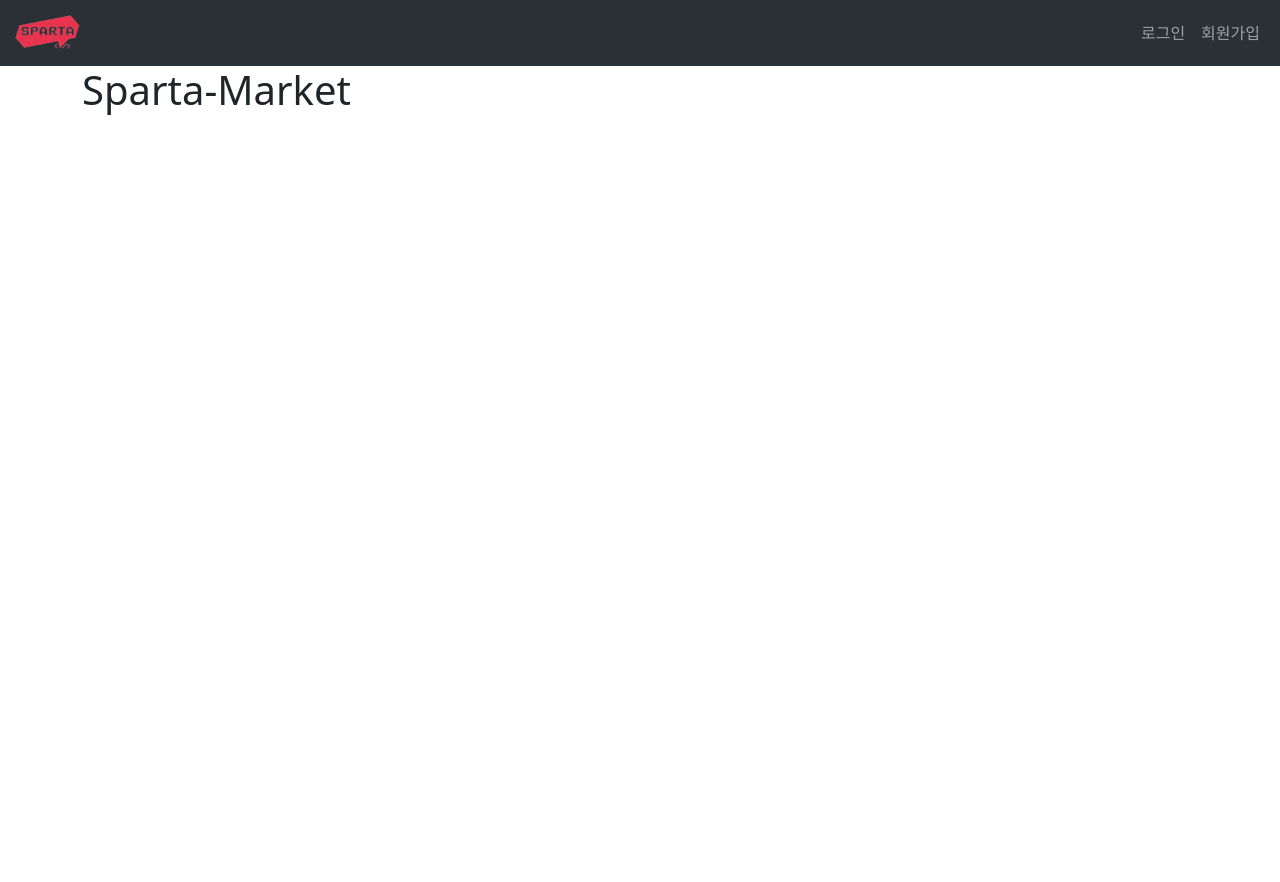
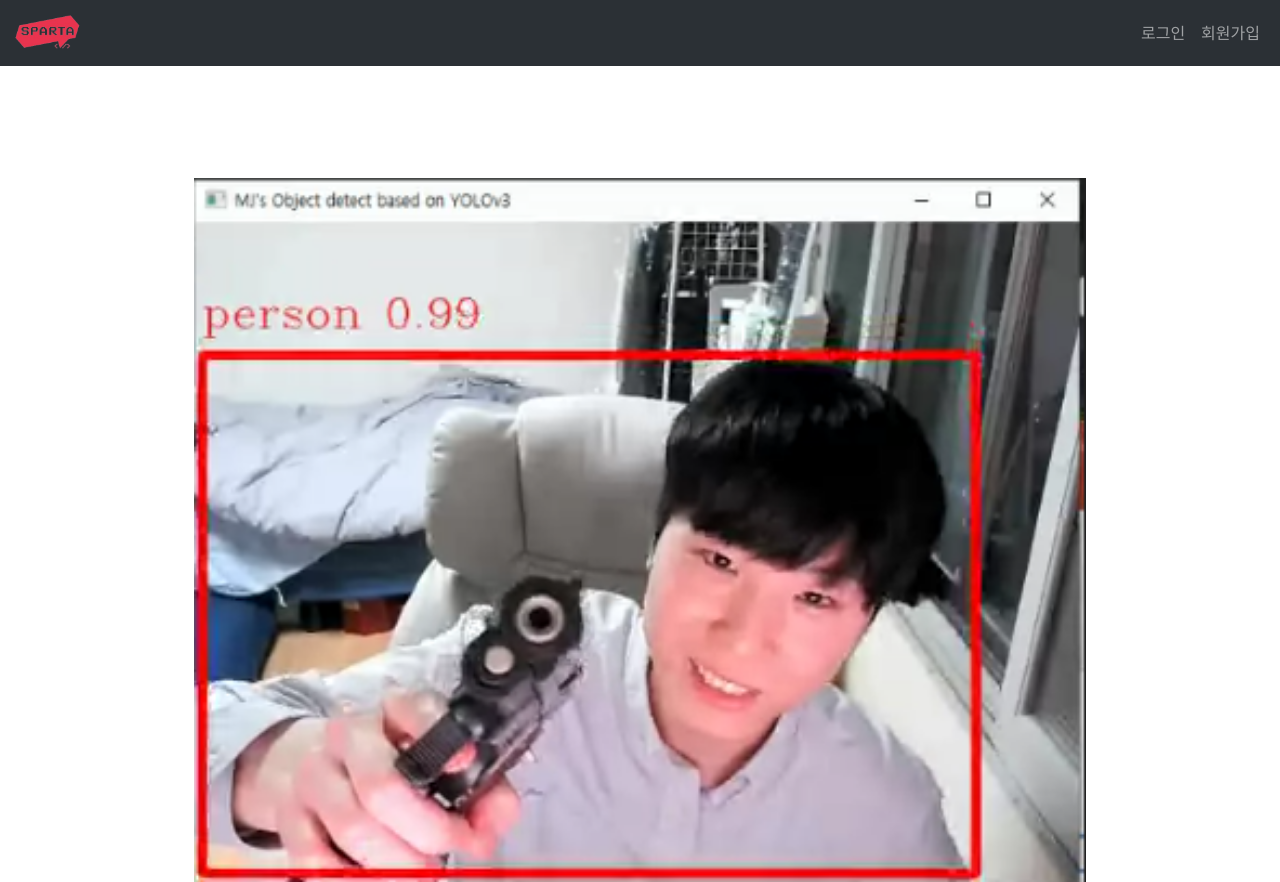
Before and after one commit to pkg0203/SpartaMarket, a Django app: page / in a window 1280 px wide. Before the commit the page ends 115 px from the top, so only its background shows below. Run offline with Django 4.2, Linux system fonts and the light colour scheme.

Commit message:
index.html 완성

```diff
--- a/spartamarket/static/css/style.css
+++ /dev/null
@@ -1,3 +0,0 @@
-img{
-    width : 200px;
-}
--- a/spartamarket/templates/index.html
+++ b/spartamarket/templates/index.html
@@ -1,5 +1,6 @@
 {%extends 'base.html'%}
+{%load static%}
 
 {%block content%}
-    <h1>Sparta-Market</h1>
+<img src="{%static 'images/0.99person.PNG'%}" style="width: 80%; margin-left: 10%; margin-top: 10%;">
 {%endblock content%}
```
Also changed, not shown: spartamarket/static/images/0.99person.PNG (added).
